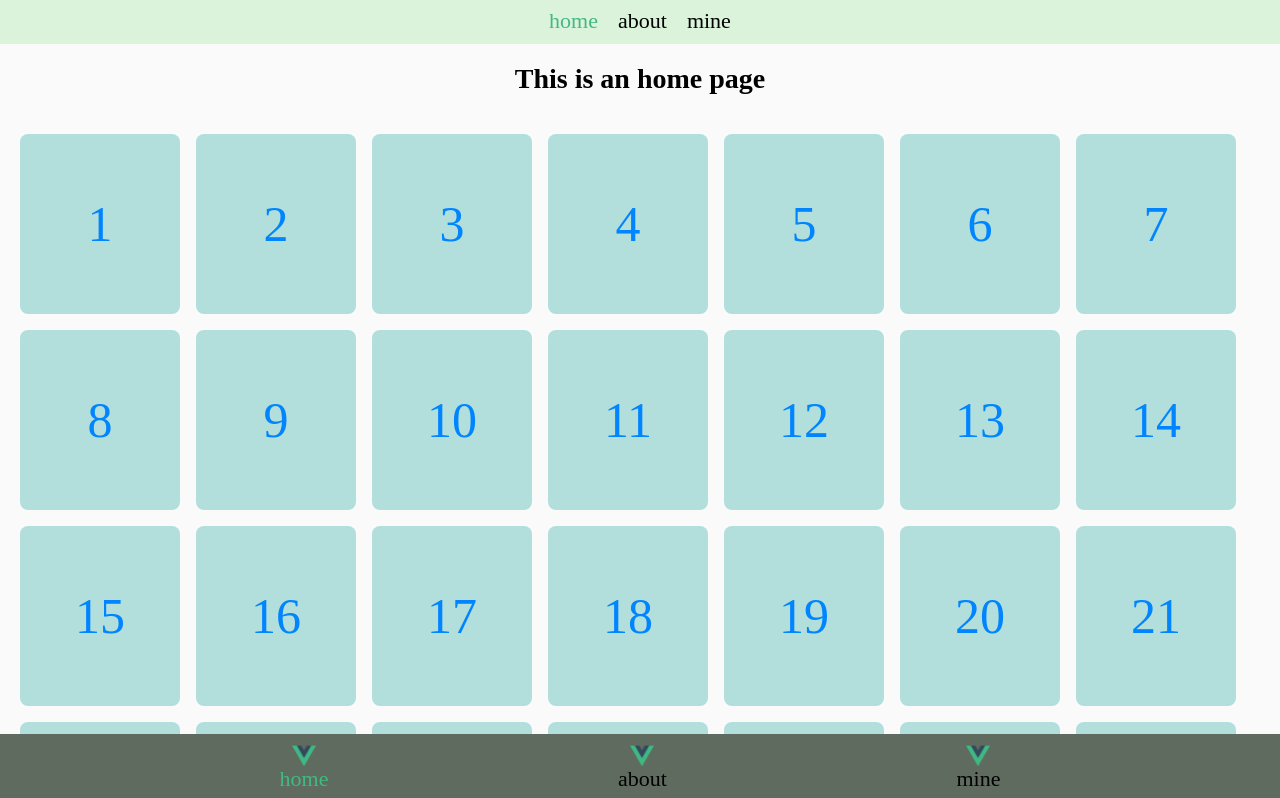
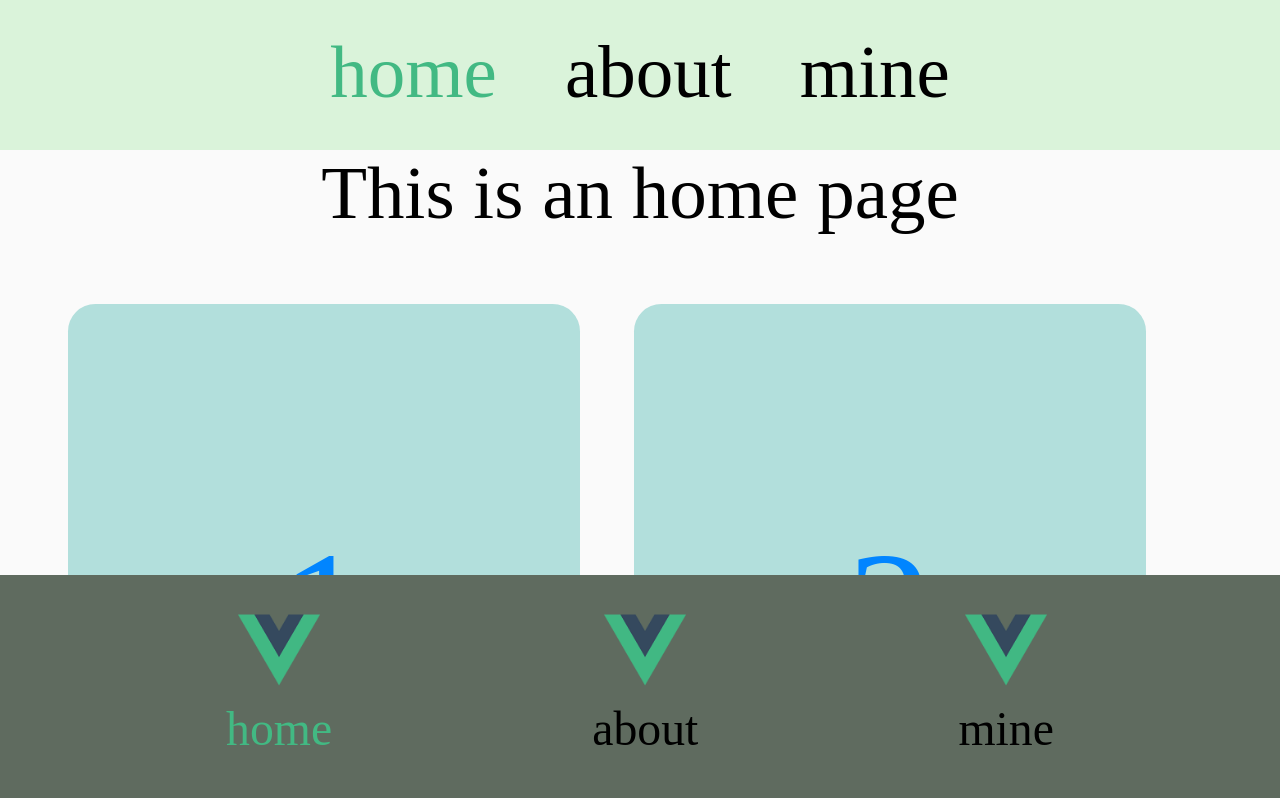
Before and after one commit to XFSeven7/vue3_vite_template, a Vue app: page /home in a window 1280 px wide. Shown: the top 798 px of the page. Built offline with nearby package versions, Linux system fonts and the light colour scheme.

Commit message:
支持全设备适配

```diff
--- a/src/assets/style/global.less
+++ b/src/assets/style/global.less
@@ -6,6 +6,18 @@
 :root {
   --theme: #0185FF;
   --bg-color: #fafafa;
+}
+
+div {
+  font-size: 14rem;
+}
+
+input {
+  font-size: 14rem;
+}
+
+span {
+  font-size: 14rem;
 }
 
 .click {
--- a/src/components/Navbar.vue
+++ b/src/components/Navbar.vue
@@ -37,15 +37,15 @@ function switchIndex(index: number) {
   position: absolute;
   display: flex;
   width: 100%;
-  height: 44px;
+  height: 44rem;
   justify-content: center;
   background: #daf3da
 }
 
 .nav_item {
   line-height: 100%;
-  font-size: 22px;
-  margin: 10px;
+  font-size: 22rem;
+  margin: 10rem;
   cursor: pointer;
 }
 
--- a/src/components/NavbarBottom.vue
+++ b/src/components/NavbarBottom.vue
@@ -2,15 +2,15 @@
 
   <div class="content">
     <div class="nav_item click" :class="{nav_item_active:navIndex==0}" @click="switchIndex(0)">
-      <img src="@/assets/images/logo.png" style="width: 24px;height: 24px"/>
+      <img src="@/assets/images/logo.png" style="width: 24rem;height: 24rem"/>
       <div>home</div>
     </div>
     <div class="nav_item click" :class="{nav_item_active:navIndex==1}" @click="switchIndex(1)">
-      <img src="@/assets/images/logo.png" style="width: 24px;height: 24px"/>
+      <img src="@/assets/images/logo.png" style="width: 24rem;height: 24rem"/>
       <div>about</div>
     </div>
     <div class="nav_item click" :class="{nav_item_active:navIndex==2}" @click="switchIndex(2)">
-      <img src="@/assets/images/logo.png" style="width: 24px;height: 24px"/>
+      <img src="@/assets/images/logo.png" style="width: 24rem;height: 24rem"/>
       <div>mine</div>
     </div>
   </div>
@@ -55,9 +55,9 @@ function switchIndex(index: number) {
 .nav_item {
   line-height: 100%;
   align-items: center;
-  font-size: 22px;
+  font-size: 22rem;
   display: flex;
-  margin: 10px;
+  margin: 10rem;
   cursor: pointer;
   flex-direction: column;
 }
--- a/src/layout/default_layout.vue
+++ b/src/layout/default_layout.vue
@@ -1,7 +1,7 @@
 <template>
   <div style="position: relative">
     <navbar />
-    <page_layout style="padding-top: 44px"/>
+    <page_layout style="padding-top: 44rem"/>
     <navbar-bottom></navbar-bottom>
   </div>
 </template>
--- a/src/main.ts
+++ b/src/main.ts
@@ -9,3 +9,21 @@ let app = createApp(App);
 app.use(router);
 app.use(pinia);
 app.mount('#app');
+
+// let designWidth = 1920;// 电脑设计稿宽度
+let designWidth = 375;// 手机设计稿宽度
+
+// 设置 rem 函数
+function setRem() {
+    let windowWidth = document.documentElement.clientWidth;
+    const scale = windowWidth / designWidth;
+    document.documentElement.style.fontSize = scale.toFixed(2) + "px";
+}
+
+// 初始化
+setRem();
+
+// 改变窗口大小时重新设置 rem
+window.onresize = function() {
+    setRem();
+};
--- a/src/views/about/AboutView.vue
+++ b/src/views/about/AboutView.vue
@@ -1,6 +1,6 @@
 <template>
   <div>
-    <h1 style="text-align: center">This is an about page</h1>
+    <div style="text-align: center;font-size: 22rem">This is an about page</div>
   </div>
 </template>
 
--- a/src/views/home/HomeView.vue
+++ b/src/views/home/HomeView.vue
@@ -1,7 +1,7 @@
 <template>
   <div>
-    <h1 style="text-align: center">This is an home page</h1>
-    <div style="padding: 12px;display: flex;flex-wrap: wrap">
+    <div style="text-align: center;font-size: 22rem">This is an home page</div>
+    <div style="padding: 12rem;display: flex;flex-wrap: wrap">
       <div v-for="item in 30" class="frame_1">{{item}}</div>
     </div>
   </div>
@@ -27,14 +27,14 @@ onMounted(() => {
 
 <style scoped>
 .frame_1 {
-  line-height: 180px;
+  line-height: 180rem;
   text-align: center;
-  font-size: 50px;
+  font-size: 50rem;
   color: var(--theme);
-  margin: 8px;
-  width: 160px;
-  height: 180px;
-  border-radius: 8px;
+  margin: 8rem;
+  width: 150rem;
+  height: 180rem;
+  border-radius: 8rem;
   background-color: rgb(178, 223, 220);
 }
 </style>
--- a/src/views/mine/MineView.vue
+++ b/src/views/mine/MineView.vue
@@ -1,6 +1,6 @@
 <template>
   <div>
-    <h1 style="text-align: center">This is an mine page</h1>
+    <div style="text-align: center;font-size: 22rem">This is an mine page</div>
   </div>
 </template>
 
```
